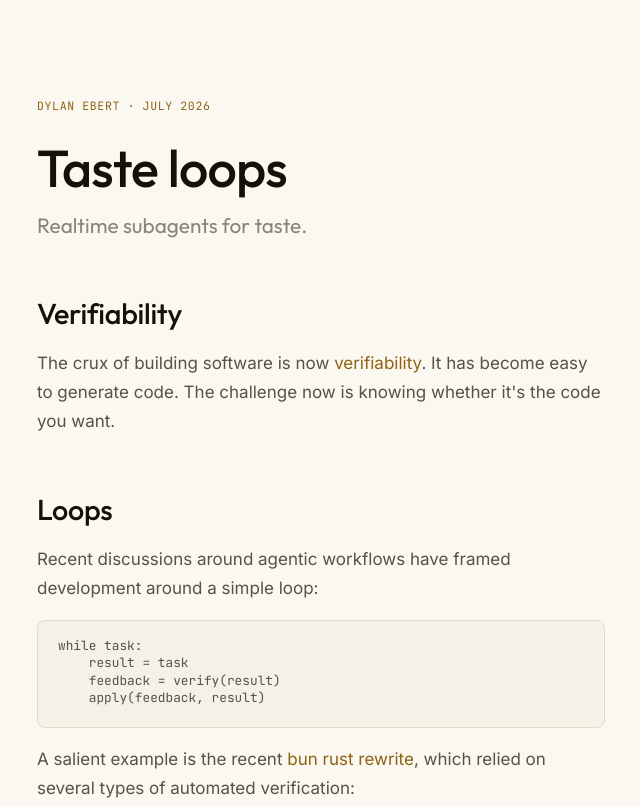
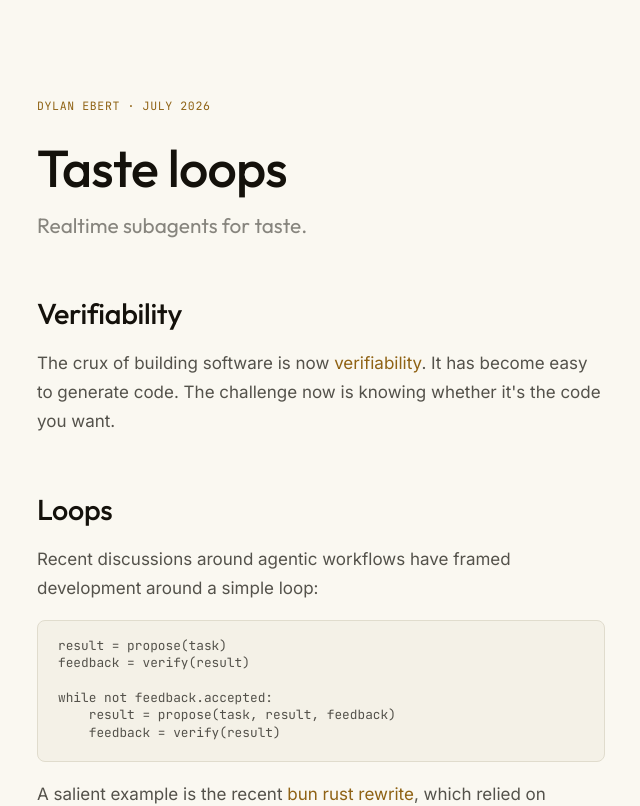
Before and after one commit to dylanebert/taste-loops, a Svelte app: page / in a window 1280 px wide. Shown: the top 806 px of the page, without its empty margins (319-959 px from the left). Built offline with nearby package versions, Linux system fonts and the light colour scheme.

Commit message:
loop pseudocode: explicit propose/verify with feedback fold-back

```diff
--- a/src/App.svelte
+++ b/src/App.svelte
@@ -2,10 +2,12 @@
   import FigureCard from "./lib/FigureCard.svelte";
   import AsciiBlock from "./lib/AsciiBlock.svelte";
 
-  const loopCode = `while task:
-    result = task
-    feedback = verify(result)
-    apply(feedback, result)`;
+  const loopCode = `result = propose(task)
+feedback = verify(result)
+
+while not feedback.accepted:
+    result = propose(task, result, feedback)
+    feedback = verify(result)`;
 
   const latencyArt = `frontier proposer · 30–60 s per round
 
```
